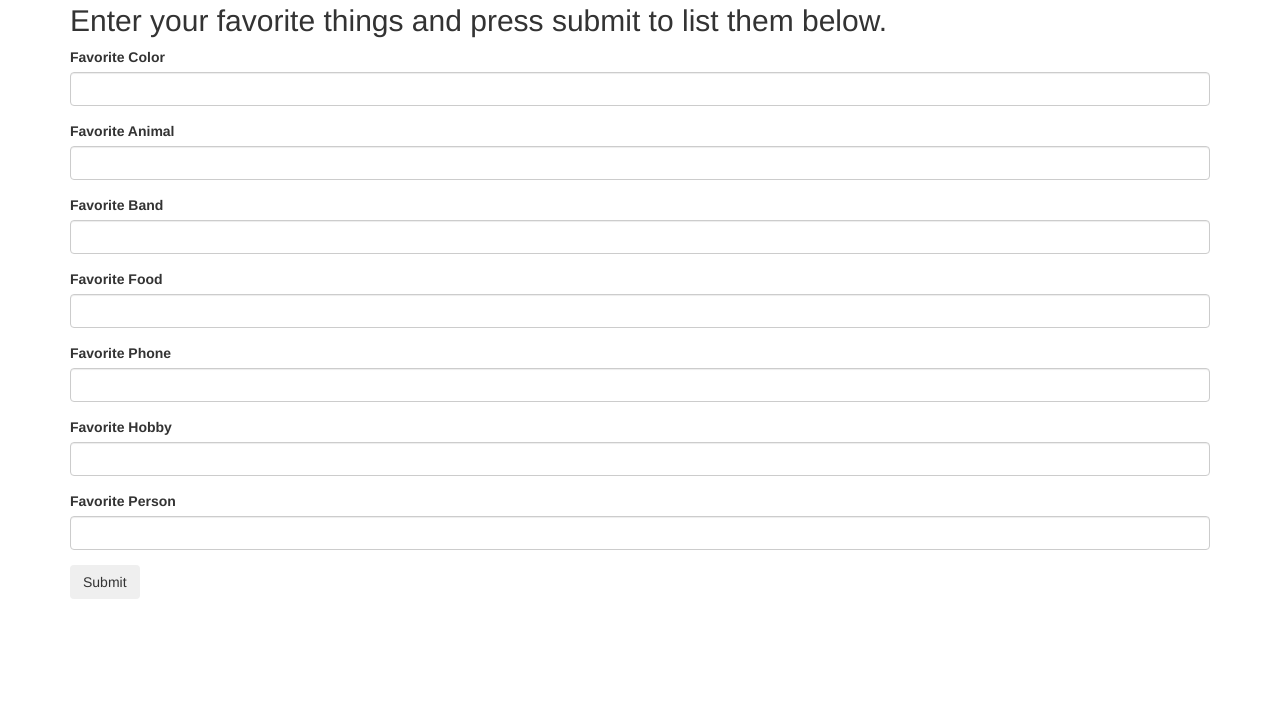
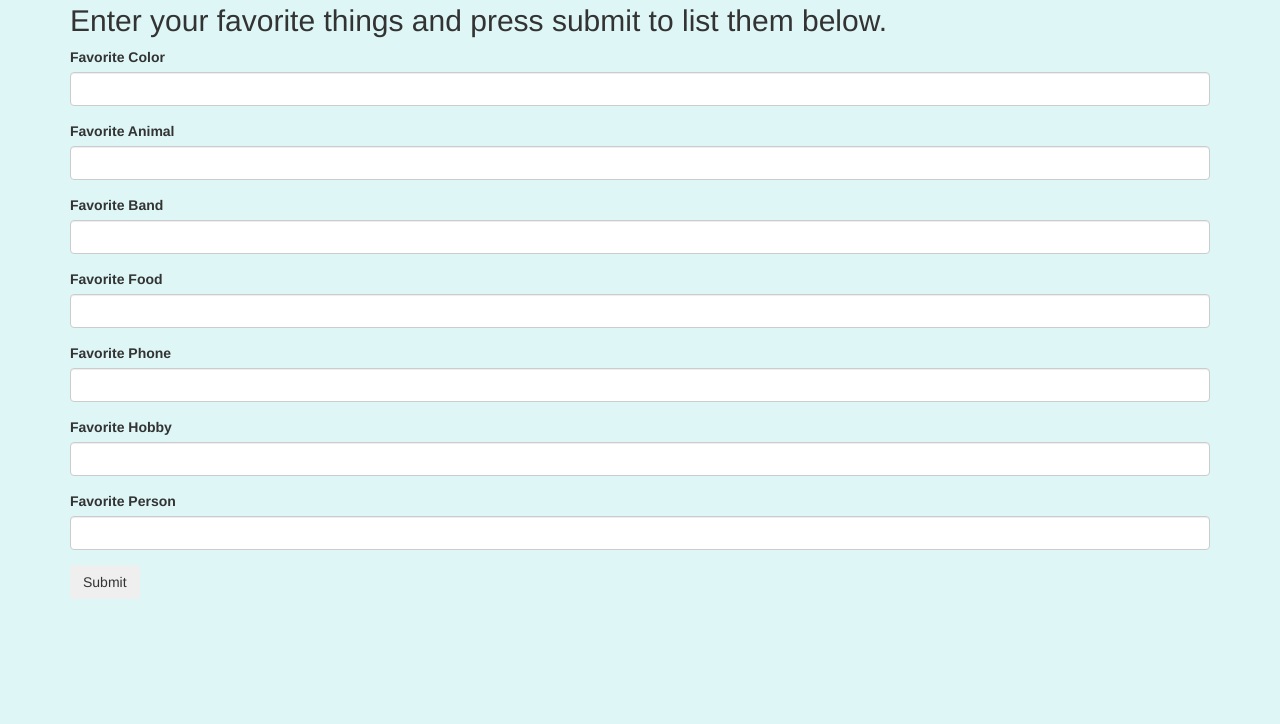
Before and after one commit to youssefk/jquery-code-review, a plain HTML site: page index.html in a window 1280 px wide. Shown: the part 76-800 px from the top of the page. Drawn offline with Linux system fonts and the light colour scheme.

Commit message:
Add background color to body

```diff
--- a/css/styles.css
+++ b/css/styles.css
@@ -1,3 +1,7 @@
 #favlist {
   display: none;
 }
+
+body {
+  background-color: #DEF6F6;
+}
```
